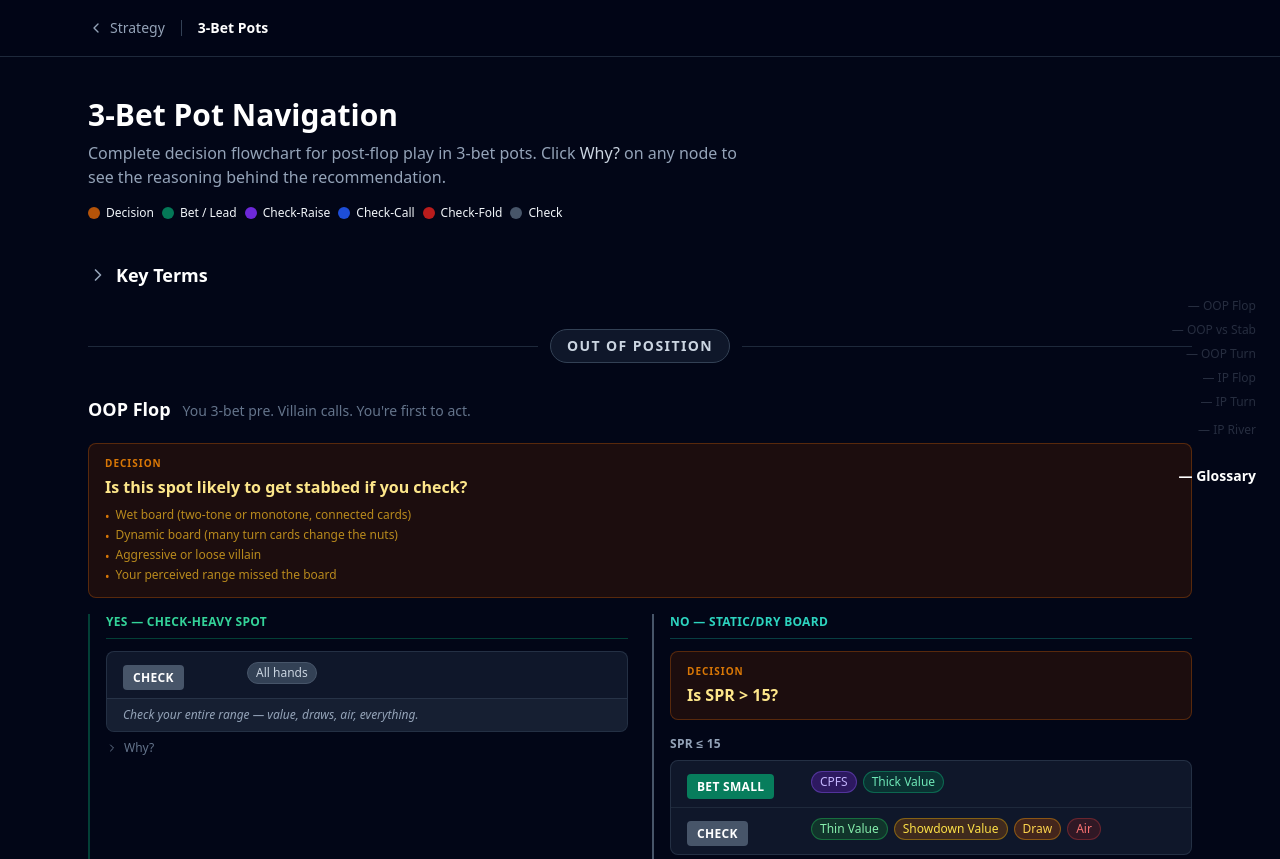
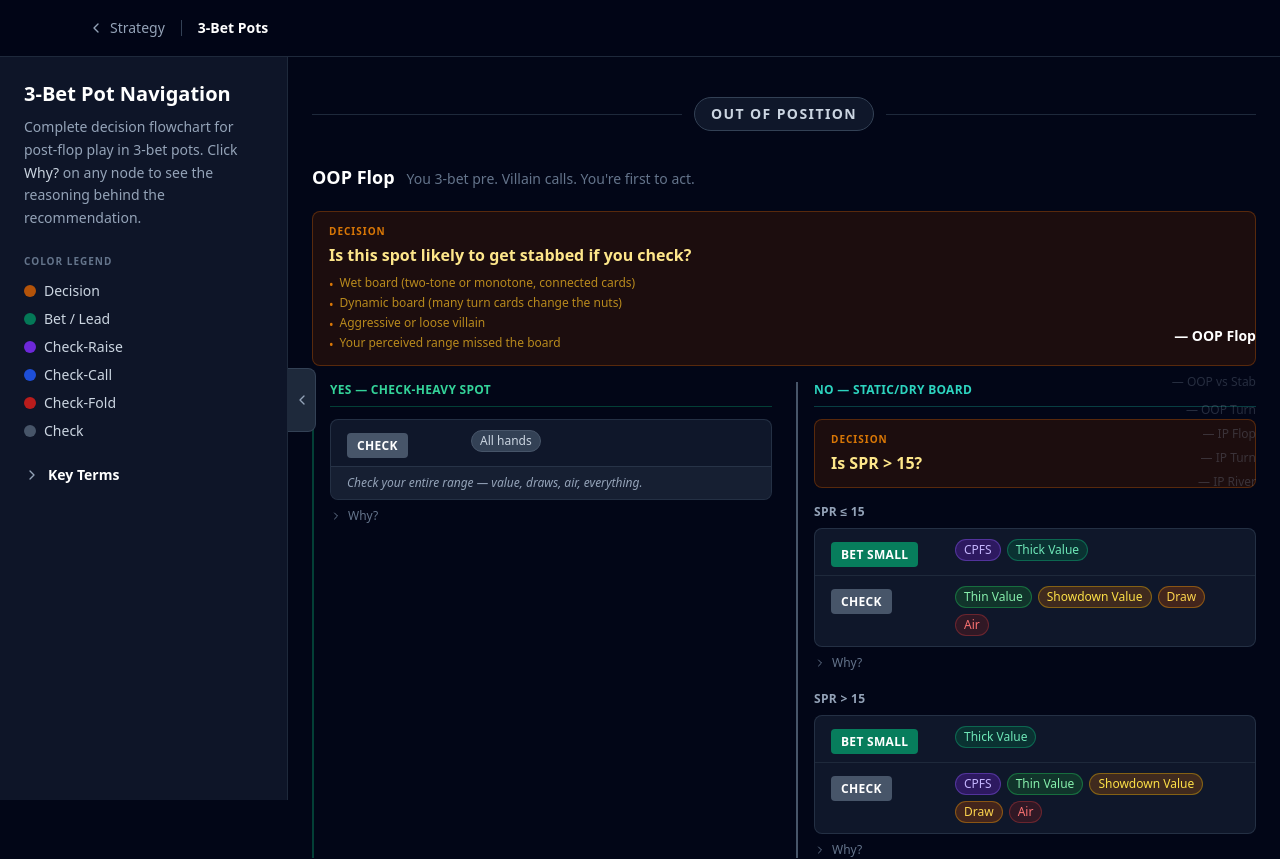
Before and after one commit to Ollienel777/Flowker, a Next.js app: page /poker/flowchart in a window 1280 px wide. Shown: the top 859 px of the page. Built offline with nearby package versions, Linux system fonts and the light colour scheme.

Commit message:
feat(3bet): Glossary and description move to left + minimize

```diff
--- a/src/app/poker/flowchart/page.tsx
+++ b/src/app/poker/flowchart/page.tsx
@@ -582,8 +582,99 @@ const NAV_LINKS = [
   { href: '#ip-flop',   label: 'IP Flop' },
   { href: '#ip-turn',   label: 'IP Turn' },
   { href: '#ip-river',  label: 'IP River' },
-  { href: '#glossary',  label: 'Glossary' },
 ];
+
+// ─── Left sidebar ─────────────────────────────────────────────────────────────
+
+const LEGEND = [
+  { color: 'bg-amber-700',   label: 'Decision' },
+  { color: 'bg-emerald-700', label: 'Bet / Lead' },
+  { color: 'bg-violet-700',  label: 'Check-Raise' },
+  { color: 'bg-blue-700',    label: 'Check-Call' },
+  { color: 'bg-red-700',     label: 'Check-Fold' },
+  { color: 'bg-slate-600',   label: 'Check' },
+];
+
+function LeftSidebar({ open, setOpen }: { open: boolean; setOpen: (v: boolean) => void }) {
+  const [glossaryOpen, setGlossaryOpen] = useState(false);
+
+  return (
+    <>
+      {/* Panel */}
+      <aside
+        className={[
+          'fixed left-0 top-14 h-[calc(100vh-3.5rem)] z-30',
+          'w-72 bg-slate-900/95 backdrop-blur border-r border-slate-800',
+          'overflow-y-auto transition-transform duration-300',
+          open ? 'translate-x-0' : '-translate-x-full',
+        ].join(' ')}
+      >
+        <div className="p-6 space-y-6">
+          {/* Title + description */}
+          <div>
+            <h1 className="text-xl font-bold text-white mb-2">3-Bet Pot Navigation</h1>
+            <p className="text-slate-400 text-sm leading-relaxed">
+              Complete decision flowchart for post-flop play in 3-bet pots. Click{' '}
+              <span className="text-slate-300 font-medium">Why?</span> on any node to see the reasoning behind the recommendation.
+            </p>
+          </div>
+
+          {/* Legend */}
+          <div>
+            <div className="text-[10px] font-bold text-slate-500 uppercase tracking-widest mb-3">Color Legend</div>
+            <div className="flex flex-col gap-2">
+              {LEGEND.map(({ color, label }) => (
+                <div key={label} className="flex items-center gap-2 text-sm text-slate-300">
+                  <span className={`w-3 h-3 rounded-full shrink-0 ${color}`} />
+                  {label}
+                </div>
+              ))}
+            </div>
+          </div>
+
+          {/* Key Terms */}
+          <div>
+            <button
+              onClick={() => setGlossaryOpen(g => !g)}
+              className="flex items-center gap-2 text-sm font-bold text-white hover:text-slate-300 transition-colors w-full"
+            >
+              {glossaryOpen
+                ? <ChevronDown className="w-4 h-4 text-slate-400" />
+                : <ChevronRight className="w-4 h-4 text-slate-400" />}
+              Key Terms
+            </button>
+            {glossaryOpen && (
+              <div className="mt-3 flex flex-col gap-2">
+                {GLOSSARY_TERMS.map(({ term, def }) => (
+                  <div key={term} className="bg-slate-800 border border-slate-700/60 rounded-lg px-3 py-2.5">
+                    <div className="text-xs font-semibold text-white mb-0.5">{term}</div>
+                    <div className="text-xs text-slate-400 leading-relaxed">{def}</div>
+                  </div>
+                ))}
+              </div>
+            )}
+          </div>
+        </div>
+      </aside>
+
+      {/* Toggle tab — slides with the panel */}
+      <button
+        onClick={() => setOpen(!open)}
+        className={[
+          'fixed top-1/2 -translate-y-1/2 z-30 h-16 w-7',
+          'bg-slate-800 border border-slate-700 flex items-center justify-center',
+          'text-slate-400 hover:text-white transition-all duration-300',
+          open ? 'left-72 rounded-r-lg border-l-0' : 'left-0 rounded-r-lg',
+        ].join(' ')}
+        aria-label={open ? 'Collapse sidebar' : 'Expand sidebar'}
+      >
+        {open
+          ? <ChevronLeft className="w-4 h-4" />
+          : <ChevronRight className="w-4 h-4" />}
+      </button>
+    </>
+  );
+}
 
 // ─── Right sidebar nav ────────────────────────────────────────────────────────
 
@@ -632,6 +723,7 @@ function SideNav({ activeId }: { activeId: string }) {
 
 export default function ThreeBetFlowchartPage() {
   const [activeId, setActiveId] = useState('oop-flop');
+  const [sidebarOpen, setSidebarOpen] = useState(true);
 
   useEffect(() => {
     const ids = NAV_LINKS.map(l => l.href.slice(1));
@@ -665,26 +757,13 @@ export default function ThreeBetFlowchartPage() {
         </div>
       </header>
 
+      <LeftSidebar open={sidebarOpen} setOpen={setSidebarOpen} />
       <SideNav activeId={activeId} />
 
-      <main className="max-w-6xl mx-auto px-4 sm:px-6 py-10">
-        {/* Page title */}
-        <div className="mb-10">
-          <h1 className="text-3xl font-bold text-white mb-2">3-Bet Pot Navigation</h1>
-          <p className="text-slate-400 max-w-2xl">
-            Complete decision flowchart for post-flop play in 3-bet pots. Click <span className="text-slate-300 font-medium">Why?</span> on any node to see the reasoning behind the recommendation.
-          </p>
-          <div className="mt-4 flex flex-wrap gap-2 text-xs">
-            <div className="flex items-center gap-1.5"><span className="w-3 h-3 rounded-full bg-amber-700 inline-block" /> Decision</div>
-            <div className="flex items-center gap-1.5"><span className="w-3 h-3 rounded-full bg-emerald-700 inline-block" /> Bet / Lead</div>
-            <div className="flex items-center gap-1.5"><span className="w-3 h-3 rounded-full bg-violet-700 inline-block" /> Check-Raise</div>
-            <div className="flex items-center gap-1.5"><span className="w-3 h-3 rounded-full bg-blue-700 inline-block" /> Check-Call</div>
-            <div className="flex items-center gap-1.5"><span className="w-3 h-3 rounded-full bg-red-700 inline-block" /> Check-Fold</div>
-            <div className="flex items-center gap-1.5"><span className="w-3 h-3 rounded-full bg-slate-600 inline-block" /> Check</div>
-          </div>
-        </div>
-
-        <Glossary />
+      <main className={[
+        'px-4 sm:px-6 py-10 transition-all duration-300',
+        sidebarOpen ? 'ml-72' : 'ml-0',
+      ].join(' ')}>
 
         {/* OOP Section */}
         <div className="mb-12">
```
